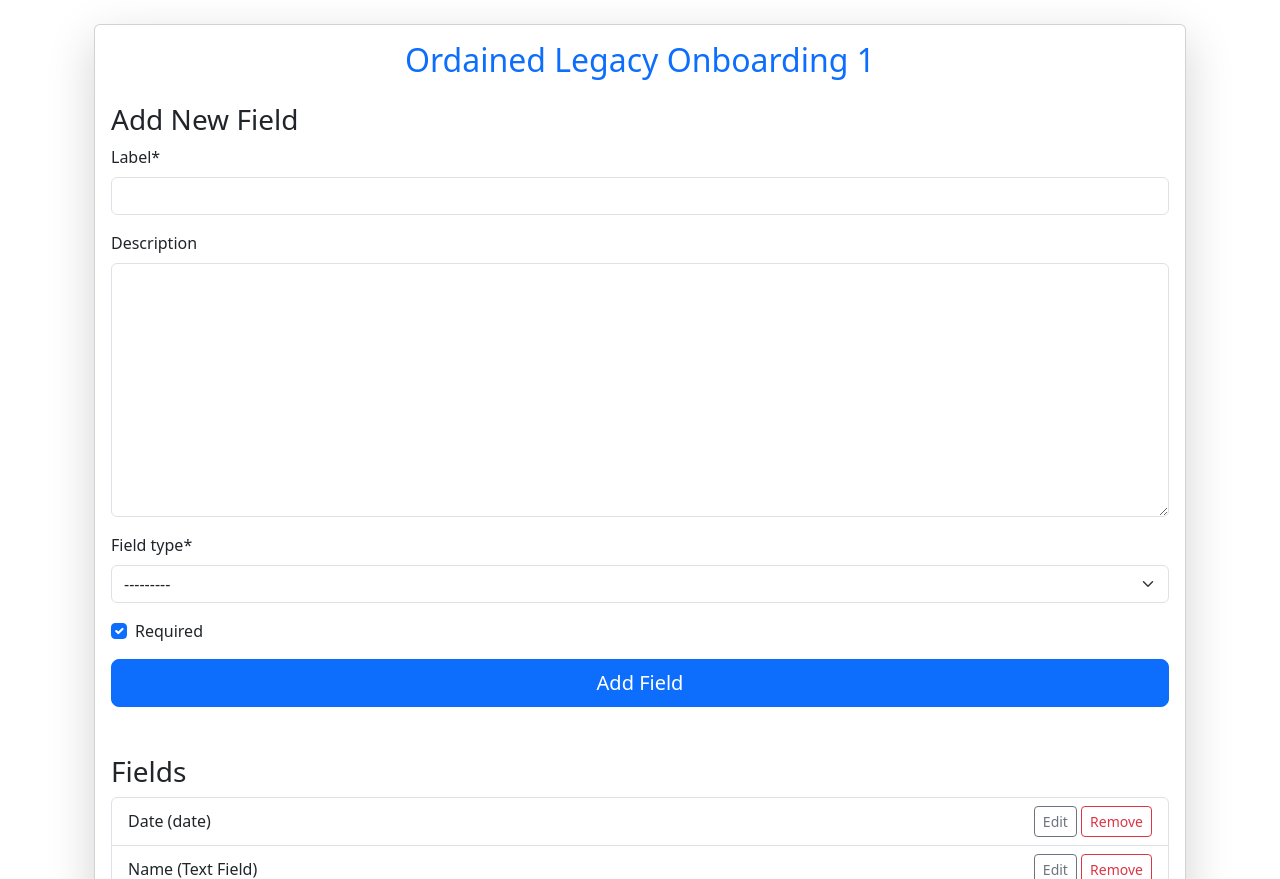
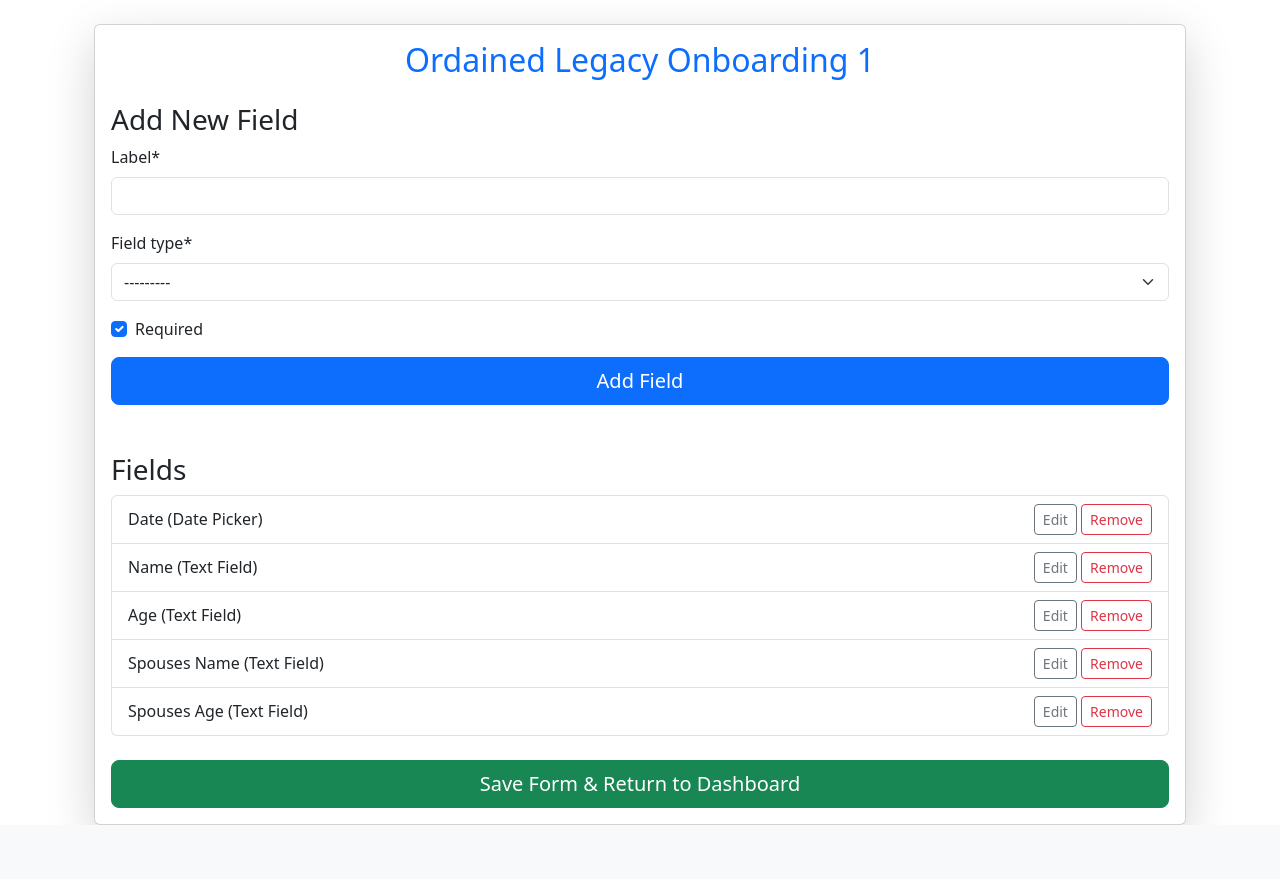
Before and after one commit to maxmeadowcroft/SplashTechForms, a Django app: page /app/form/2fff5f0cfed9f489/fields/ in a window 1280 px wide. Shown: the part 56-935 px from the top of the page. After the commit the page ends 881 px from the top, so only its background shows below. Run offline with Django 5.2, Linux system fonts and the light colour scheme; a user stored in the database is signed in; data comes from the database, SQL or seed files in the repository; both versions use the stored data as it was after the commit; some libraries are stand-ins or nearby versions.

Commit message:
added date picker

```diff
--- a/splashTechForms/builder/forms.py
+++ b/splashTechForms/builder/forms.py
@@ -11,10 +11,21 @@ class CreateFormForm(forms.ModelForm):
 
 
 # Form to create or edit fields
+
 class AddFieldForm(forms.ModelForm):
     class Meta:
         model = FormField
-        fields = ['label', 'description', 'field_type', 'required']
+        fields = ['label', 'field_type', 'required']
+        widgets = {
+            'field_type': forms.Select(choices=[
+                ('text', 'Text Field'),
+                ('textarea', 'Text Area'),
+                ('radio', 'Radio Buttons'),
+                ('checkbox', 'Checkbox'),
+                ('select', 'Dropdown'),
+                ('date', 'Date Picker'),
+            ]),
+        }
 
 
 # Form for adding options to fields (radio buttons, dropdowns)
--- a/splashTechForms/builder/models.py
+++ b/splashTechForms/builder/models.py
@@ -32,6 +32,7 @@ FIELD_TYPES = [
     ('radio', 'Radio Buttons'),
     ('checkbox', 'Checkbox'),
     ('select', 'Dropdown'),
+    ('date', 'Date Picker'),
 ]
 
 
```
Also changed, not shown: splashTechForms/builder/templates/builder/fill_form.html (+13 -0 lines), splashTechForms/builder/migrations/0006_alter_formfield_field_type.py (added), splashTechForms/db.sqlite3.
